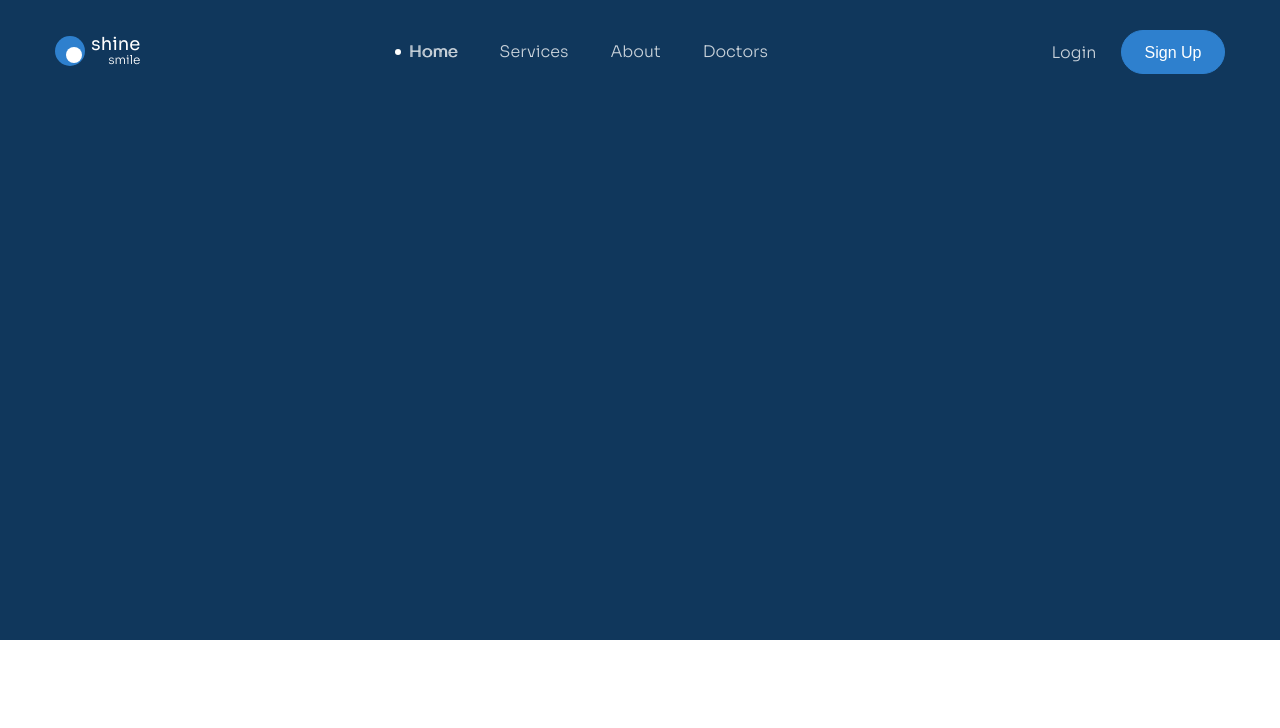
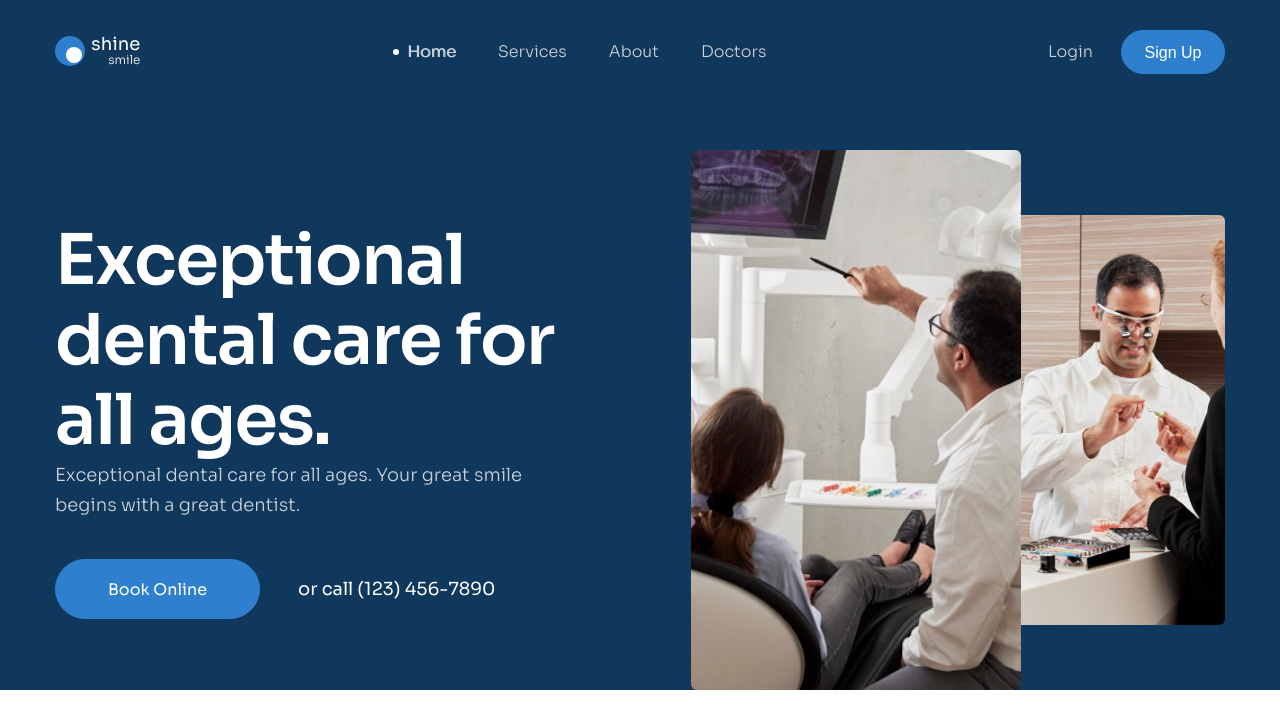
Before and after one commit to d0t666/Project-03, a plain HTML site: page index.html in a window 1280 px wide. Drawn offline with Linux system fonts and the light colour scheme.

Commit message:
Làm phần hero

```diff
--- a/assets/css/styles.css
+++ b/assets/css/styles.css
@@ -99,7 +99,7 @@ a {
 .navbar__list {
     display: flex;
 }
-.action__login,
+.header-action__login,
 .navbar__link {
     padding: 4px 21px;
     color: #c9d2da;
@@ -125,7 +125,76 @@ a {
     left: -8px;
     top: -2px;
 }
-.action__signup {
+.header-action__signup {
     --height: 44px;
     min-width: 104px;
 }
+.header-action__login {
+    margin-right: 7px;
+}
+.header-action {
+    display: flex;
+    align-items: center;
+    justify-content: center;
+}
+/* Hero */
+.hero {
+    display: flex;
+    margin-top: 76px;
+    align-items: center;
+}
+.hero__content {
+    flex-shrink: 0;
+    width: 44%;
+}
+.hero__media {
+    flex-grow: 1;
+}
+.hero__heading {
+    color: #fff;
+    font-size: 7rem;
+    font-style: normal;
+    font-weight: 600;
+    line-height: 1.14; /* 114.286% */
+    letter-spacing: -1.4px;
+}
+.hero__desc {
+    color: #c9d2da;
+    font-size: 1.8rem;
+    font-style: normal;
+    font-weight: 300;
+    line-height: 1.66; /* 166.667% */
+}
+.hero__row {
+    margin-top: 38px;
+    display: flex;
+    align-items: center;
+}
+.hero__phone {
+    margin-left: 38px;
+    color: #fff;
+    text-align: center;
+    font-size: 1.8rem;
+    font-style: normal;
+    font-weight: 400;
+}
+.hero__images {
+    display: flex;
+    align-items: center;
+    justify-content: flex-end;
+}
+.hero__img {
+    width: 330px;
+    height: 540px;
+    border-radius: 6px;
+    object-fit: cover;
+}
+.hero__img:last-child {
+    width: 210px;
+    height: 410px;
+    border-radius: 0px 6px 6px 0px;
+}
+.hero__img:first-child {
+    margin-right: -6px;
+    position: relative;
+}
--- a/index.html
+++ b/index.html
@@ -96,6 +96,7 @@
     <body>
         <header class="header">
             <div class="container">
+                <!-- Header top  -->
                 <div class="header-top">
                     <!-- Logo -->
                     <a href="/"
@@ -131,13 +132,46 @@
                         </ul>
                     </nav>
                     <!-- Action -->
-                    <div class="action">
-                        <a href="" class="action__login">Login</a>
-                        <button href="" class="btn action__signup">
+                    <div class="header-action">
+                        <a href="" class="header-action__login">Login</a>
+                        <button href="" class="btn header-action__signup">
                             Sign Up
                         </button>
                     </div>
                 </div>
+                <!-- Header -->
+                <section class="hero">
+                    <!-- Hero content -->
+                    <section class="hero__content">
+                        <h1 class="hero__heading">
+                            Exceptional dental care for all ages.
+                        </h1>
+                        <p class="hero__desc">
+                            Exceptional dental care for all ages. Your great
+                            smile begins with a great dentist.
+                        </p>
+                        <div class="hero__row">
+                            <a href="#!" class="btn">Book Online</a>
+                            <span class="hero__phone"
+                                >or call (123) 456-7890</span
+                            >
+                        </div>
+                    </section>
+                    <section class="hero__media">
+                        <figure class="hero__images">
+                            <img
+                                src="./assets/img/hero_img1.jpg"
+                                alt=""
+                                class="hero__img"
+                            />
+                            <img
+                                src="./assets/img/hero_img2.jpg "
+                                alt=""
+                                class="hero__img"
+                            />
+                        </figure>
+                    </section>
+                </section>
             </div>
         </header>
     </body>
```
Also changed, not shown: assets/img/hero_img1.jpg (added), assets/img/hero_img2.jpg (added).
